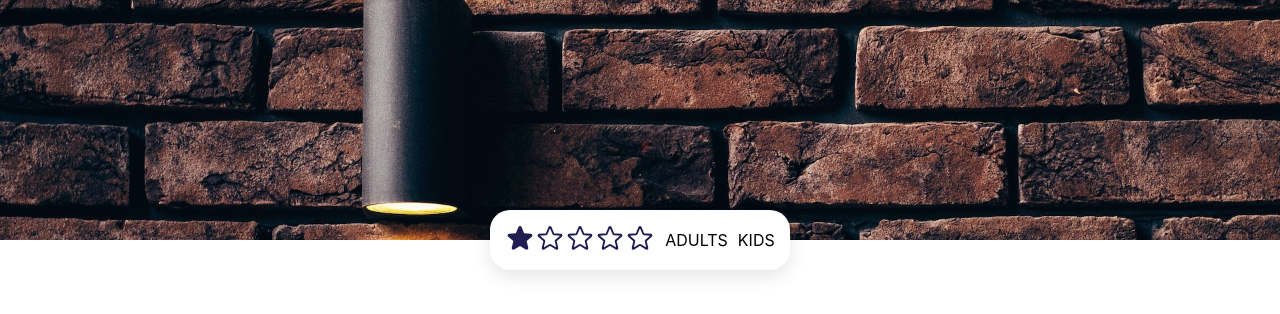
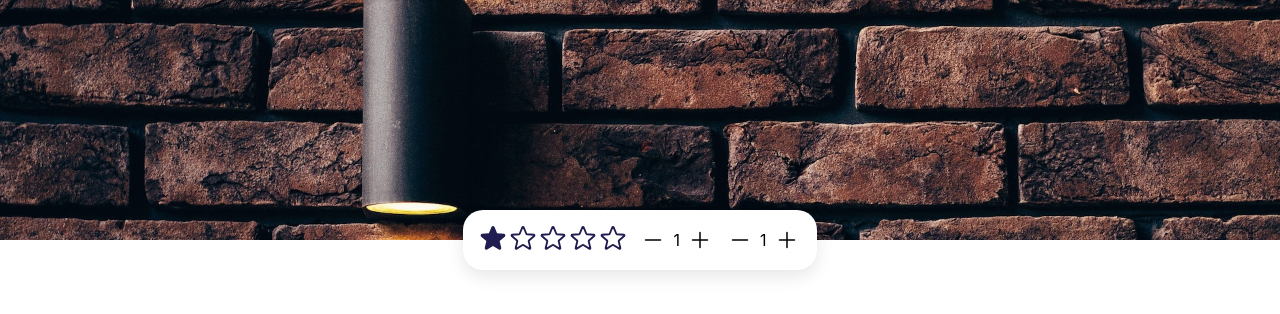
Before and after one commit to sibite/hotel-search, a React (Create React App) app: page / in a window 1280 px wide. Shown: the top 314 px of the page. Built offline with nearby package versions, Linux system fonts and the light colour scheme.

Commit message:
Refactor Icons, Add IntegerPicker

```diff
--- a/package.json
+++ b/package.json
@@ -62,6 +62,7 @@
       "react/react-in-jsx-scope": "off",
       "react/require-default-props": "off",
       "react/prop-types": "off",
+      "react/jsx-props-no-spreading": "off",
       "react/function-component-definition": [
         "error",
         {
--- a/src/components/HotelFinder/FilterBar/FilterBar.tsx
+++ b/src/components/HotelFinder/FilterBar/FilterBar.tsx
@@ -1,3 +1,4 @@
+import IntegerPicker from '../../IntegerPicker/IntegerPicker';
 import RatingPicker from '../../Rating/RatingPicker';
 import style from './FilterBar.module.scss';
 
@@ -6,8 +7,12 @@ interface Props {}
 const FilterBar: React.FC<Props> = () => (
   <div className={style['filter-bar']}>
     <RatingPicker max={5} />
-    <span>ADULTS</span>
-    <span>KIDS</span>
+    <div>
+      <IntegerPicker min={0} max={10} initial={1} />
+    </div>
+    <div>
+      <IntegerPicker min={0} max={10} initial={1} />
+    </div>
   </div>
 );
 export default FilterBar;
--- /dev/null
+++ b/src/components/IconButton/IconButton.module.scss
@@ -0,0 +1,22 @@
+.button {
+  background: transparent;
+  border: none;
+  padding: 3px;
+  margin: 0;
+  display: block;
+  line-height: 0;
+  border-radius: 100%;
+  transition: all 100ms ease;
+
+  &:not(:disabled) {
+    cursor: pointer;
+
+    &:hover {
+      background: rgba(127, 127, 127, 0.2);
+    }
+
+    &:active {
+      transform: scale(0.8);
+    }
+  }
+}
--- /dev/null
+++ b/src/components/IconButton/IconButton.tsx
@@ -0,0 +1,13 @@
+import { HTMLProps, ReactNode } from 'react';
+import style from './IconButton.module.scss';
+
+interface Props extends Omit<HTMLProps<HTMLButtonElement>, 'type'> {
+  children: ReactNode;
+}
+
+const IconButton: React.FC<Props> = ({ children, ...rest }) => (
+  <button type="button" className={style.button} {...rest}>
+    {children}
+  </button>
+);
+export default IconButton;
--- /dev/null
+++ b/src/components/IntegerPicker/IntegerPicker.module.scss
@@ -0,0 +1,11 @@
+.picker {
+  display: flex;
+  align-items: center;
+  flex-wrap: nowrap;
+}
+
+.value {
+  // font-weight: bold;
+  padding-inline: 5px;
+  pointer-events: none;
+}
--- /dev/null
+++ b/src/components/IntegerPicker/IntegerPicker.tsx
@@ -0,0 +1,50 @@
+import { MinusIcon, PlusIcon } from '@heroicons/react/24/solid';
+import { useCallback, useState } from 'react';
+import style from './IntegerPicker.module.scss';
+import Icon from '../misc/Icon';
+import IconButton from '../IconButton/IconButton';
+
+interface Props {
+  min: number;
+  max: number;
+  initial: number;
+  onPick?: (integer: number) => any;
+}
+
+const IntegerPicker: React.FC<Props> = ({ min, max, initial, onPick }) => {
+  const getValueInRange = useCallback(
+    (value: number) => Math.min(max, Math.max(min, value)),
+    [min, max]
+  );
+
+  const [value, setValue] = useState<number>(getValueInRange(initial));
+
+  const modifyValue = (diff: number) => {
+    const newValue = getValueInRange(value + diff);
+    setValue(newValue);
+    if (onPick) onPick(newValue);
+  };
+
+  return (
+    <div className={style.picker}>
+      <IconButton
+        onClick={() => {
+          modifyValue(-1);
+        }}
+        disabled={value <= min}
+      >
+        <Icon icon={MinusIcon} size={24} />
+      </IconButton>
+      <span className={style.value}>{value}</span>
+      <IconButton
+        onClick={() => {
+          modifyValue(1);
+        }}
+        disabled={value >= max}
+      >
+        <Icon icon={PlusIcon} size={24} />
+      </IconButton>
+    </div>
+  );
+};
+export default IntegerPicker;
--- a/src/components/Rating/Star.tsx
+++ b/src/components/Rating/Star.tsx
@@ -1,6 +1,6 @@
 import { StarIcon as StarIconOutline } from '@heroicons/react/24/outline';
 import { StarIcon } from '@heroicons/react/24/solid';
-import Icon from '../shared/Icon';
+import Icon from '../misc/Icon';
 
 interface Props {
   filled: boolean;
--- /dev/null
+++ b/src/components/misc/Icon.tsx
@@ -0,0 +1,16 @@
+import { StarIcon } from '@heroicons/react/24/solid';
+import { ComponentProps } from 'react';
+
+interface Props extends ComponentProps<typeof StarIcon> {
+  icon: typeof StarIcon;
+  size?: number;
+}
+
+const Icon: React.FC<Props> = ({ icon, size = 30, ...rest }) => {
+  const IconComponent = icon;
+  const sizeStr = `${size}px`;
+
+  // eslint-disable-next-line react/jsx-props-no-spreading
+  return <IconComponent width={sizeStr} height={sizeStr} {...rest} />;
+};
+export default Icon;
--- a/src/components/shared/Icon.tsx
+++ /dev/null
@@ -1,12 +0,0 @@
-import { StarIcon } from '@heroicons/react/24/solid';
-
-interface Props {
-  icon: typeof StarIcon;
-}
-
-const Icon: React.FC<Props> = ({ icon }) => {
-  const IconComponent = icon;
-
-  return <IconComponent width="30px" height="30px" />;
-};
-export default Icon;
```
